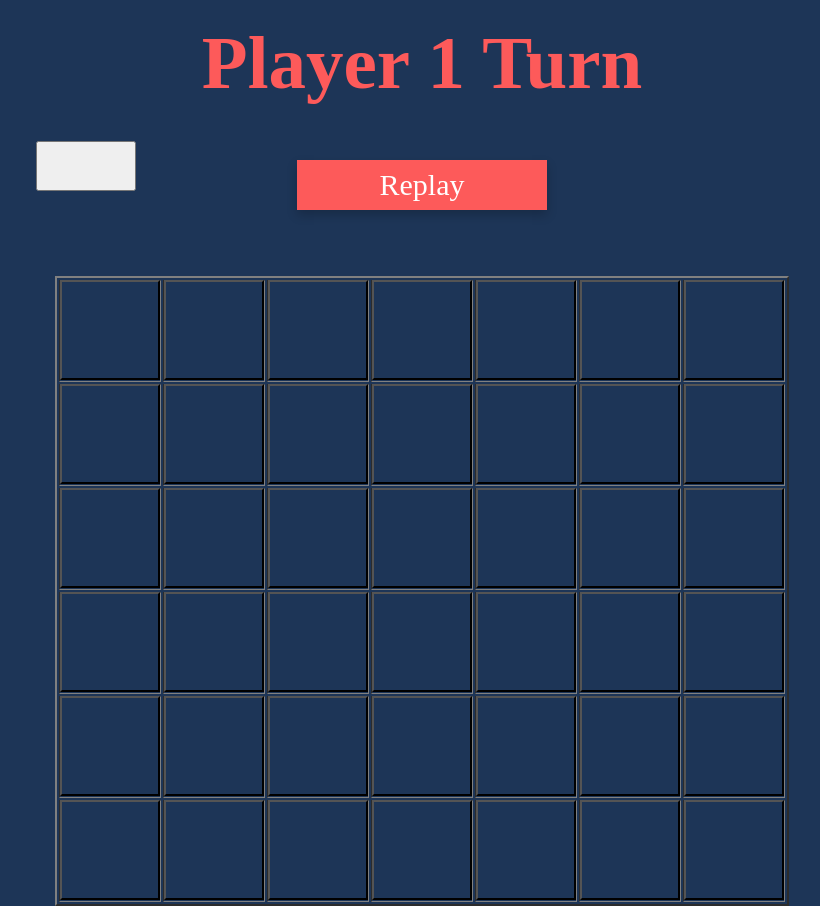
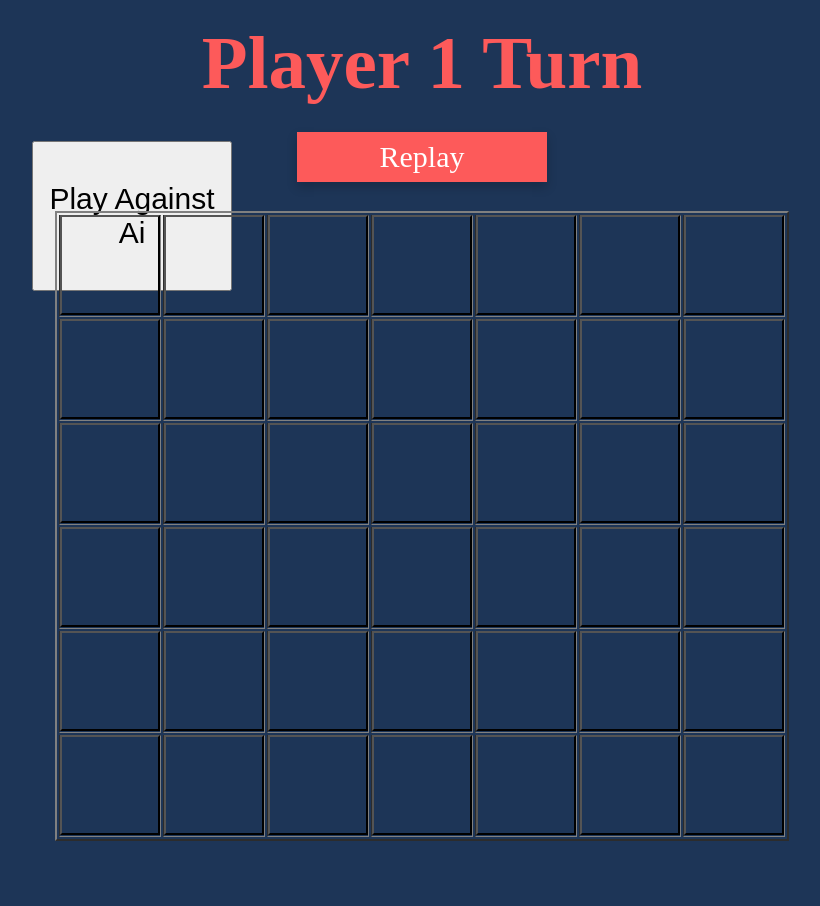
Before and after one commit to Doxteur/Puissance4Js_Multi, a PHP site: page /solo/index.php in a window 1280 px wide. Shown: the whole page, without its empty margins (218-1038 px from the left). After the commit the page ends 841 px from the top, so only its background shows below. Run offline with PHP 8.4, Linux system fonts and the light colour scheme.

Commit message:
Ia Commit

```diff
--- a/public/solo/index2.css
+++ b/public/solo/index2.css
@@ -106,10 +106,11 @@ td button {
 }
 
 #iaButton {
+    position: absolute;
     font-size: 30px;
     margin-top: 15px;
-    width: 100px;
-    height: 50px;
+    width: 200px;
+    height: 150px;
     margin-bottom: 50px;
 }
 
--- a/public/solo/indextest.html
+++ b/public/solo/indextest.html
@@ -14,7 +14,7 @@
     <h1 id="playerTurn">Player 1 Turn</h1>
 
     <button onclick="replay()" id="replayButton"> Replay </button>
-    <button onclick="initialiseIA()" id="iaButton"></button>
+    <button onclick="initialiseIA()" id="iaButton">Play Against Ai</button>
     <div id="table">
         <div id="cell">
         </div>
--- a/public/solo/solo.js
+++ b/public/solo/solo.js
@@ -139,20 +139,20 @@
     }
 
     function IA() {
-        if (whoPlaying == 2) {
+        if (whoPlaying == 2 && isAiActive) {
 
-            // if (IACheckHorizontal()) {
-            //     return 1
-            // }
-            // if (IACheckVertical()) {
-            //     return 1
-            // }
-            // if (IACheckDiagolane()) {
-            //     return 1;
-            // }
-            // let randomNumber = Math.floor(Math.random() * (8 - 1)) + 1;
-            // placeAColor(randomNumber);
-            // return 1;
+            if (IACheckHorizontal()) {
+                return 1
+            }
+            if (IACheckVertical()) {
+                return 1
+            }
+            if (IACheckDiagolane()) {
+                return 1;
+            }
+            let randomNumber = Math.floor(Math.random() * (8 - 1)) + 1;
+            placeAColor(randomNumber);
+            return 1;
         }
 
 
@@ -163,7 +163,7 @@
             for (let j = 0; j < 7; j++) {
                 if (plateau[i][j] == 1 && plateau[i][j + 1] != 2) {
                     if (plateau[i][j + 1]) {
-                        if (plateau[i][j + 2] == 1 && plateau[i][j + 3] == 0 && plateau[i + 1][j + 3] != 0) {
+                        if (plateau[i][j + 2] == 1 && plateau[i][j + 3] == 0) {
                             placeAColor(j + 4);
                             return 1;
                         } else if (plateau[i][j + 3] == 1 && plateau[i][j + 2] == 0) {
```
